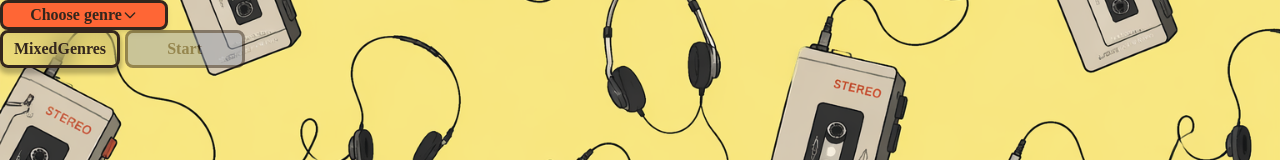
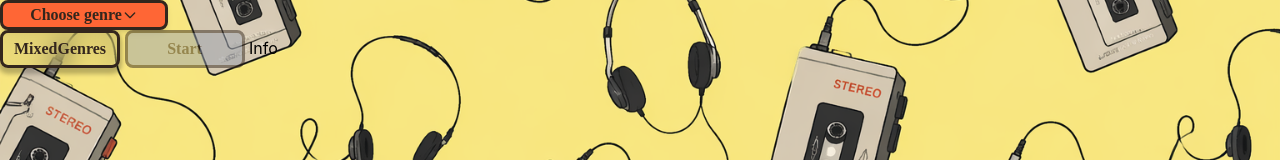
Before and after one commit to jamktiko/yourretromixtape, a SvelteKit app: page / in a window 1280 px wide. Shown: the top 160 px of the page. Built offline with nearby package versions, Linux system fonts and the light colour scheme.

Commit message:
etisivulle infobutton

```diff
--- a/src/routes/+page.svelte
+++ b/src/routes/+page.svelte
@@ -3,6 +3,7 @@
 	import MixedGenres from '$lib/components/mixedGenres.svelte';
 	import Button from '$lib/components/Button.svelte';
 	import { goto } from '$app/navigation';
+	import InfoButton from '$lib/components/InfoButton.svelte';
 
 	async function arvoVideo() {
 		try {
@@ -35,6 +36,8 @@
 	}
 
 	let valittuGenre = $state('');
+	//infoikkuna, joka kertoo onko modal auki vai ei
+	let modalAuki = $state(false);
 
 	let onkoValittu = $derived(valittuGenre !== '');
 </script>
@@ -42,3 +45,7 @@
 <div><Genre bind:valittuGenre /></div>
 <MixedGenres />
 <Button onclick={arvoVideo} text="Start" disabled={!onkoValittu} />
+<button onclick={() => (modalAuki = true)}>Info</button>
+{#if modalAuki}
+	<InfoButton onClose={() => (modalAuki = false)} />
+{/if}
```
